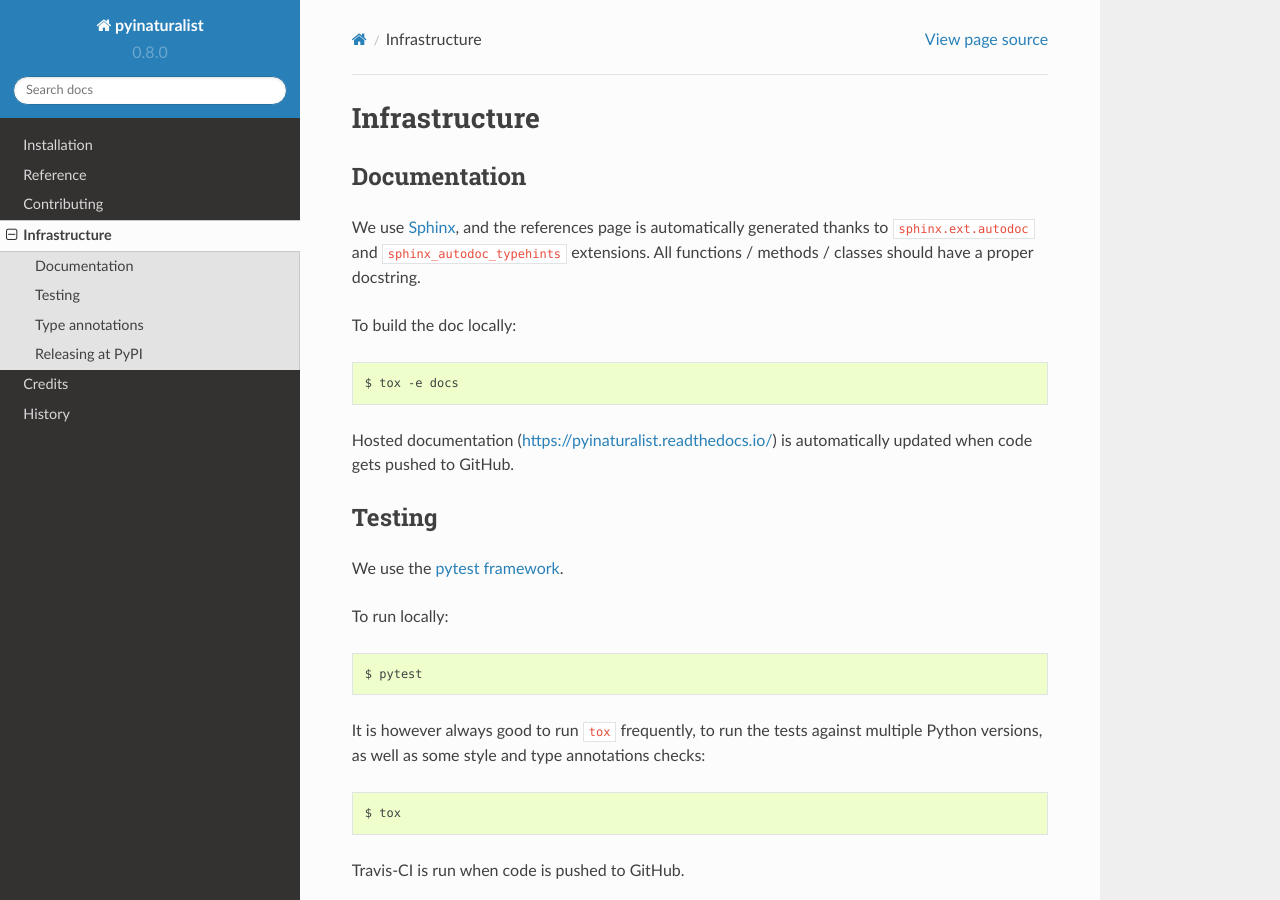
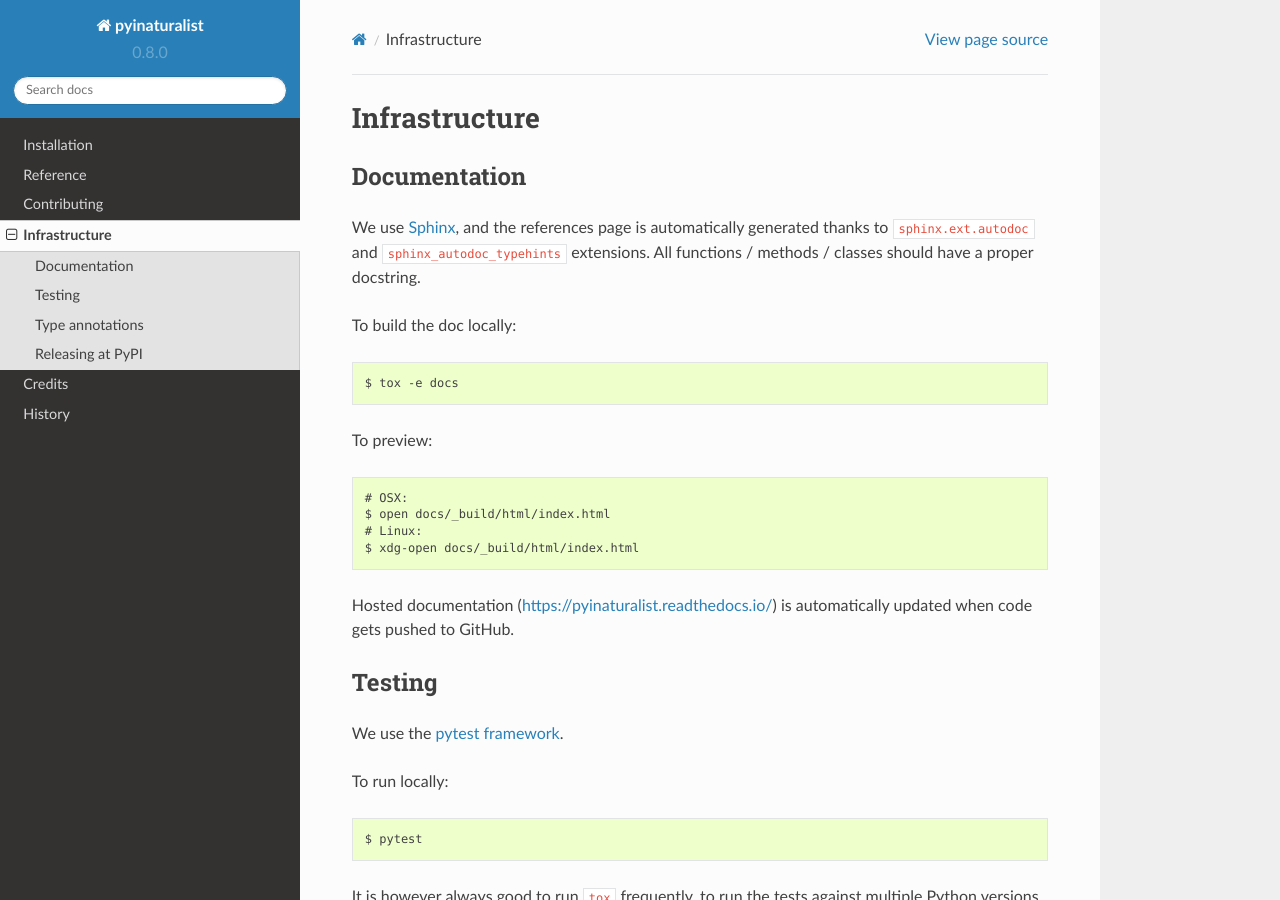
Before and after one commit to pyinat/pyinaturalist, a Sphinx documentation site: the page built from docs/infrastructure.rst, in a window 1280 px wide and 900 px high. Built offline with Sphinx 7.4.7 and the Read the Docs theme 2.0.0, drawn with Linux system fonts in a browser that asks for light colours.

```diff
--- a/docs/infrastructure.rst
+++ b/docs/infrastructure.rst
@@ -11,6 +11,13 @@ proper docstring.
 To build the doc locally::
 
     $ tox -e docs
+
+To preview::
+
+    # OSX:
+    $ open docs/_build/html/index.html
+    # Linux:
+    $ xdg-open docs/_build/html/index.html
 
 Hosted documentation (https://pyinaturalist.readthedocs.io/) is automatically updated when code gets pushed to GitHub.
 
--- a/docs/installation.rst
+++ b/docs/installation.rst
@@ -9,3 +9,9 @@ Simply use pip::
 Or if you prefer using the development version::
 
     $ pip install git+https://github.com/niconoe/pyinaturalist.git
+
+Or, to set up for local development (preferably in a new virtualenv)::
+
+    $ git clone https://github.com/niconoe/pyinaturalist.git
+    $ cd pyinaturalist
+    $ pip install -Ue .[dev]
--- a/requirements.txt
+++ b/requirements.txt
@@ -27,11 +27,13 @@ pyparsing==2.2.2
 pytz==2018.5
 readme-renderer==22.0
 requests==2.20.0
-requests-mock==1.5.2
+requests-mock==1.7.0
 requests-toolbelt==0.8.0
 six==1.11.0
 snowballstemmer==1.2.1
+sphinx==2.4.3
 sphinx-autodoc-typehints==1.3.0
+sphinx-rtd-theme==0.4.3
 sphinxcontrib-websupport==1.1.0
 toml==0.10.0
 tox==3.5.2
```
Also changed, not shown: setup.py (+14 -1 lines), 1 other file.
